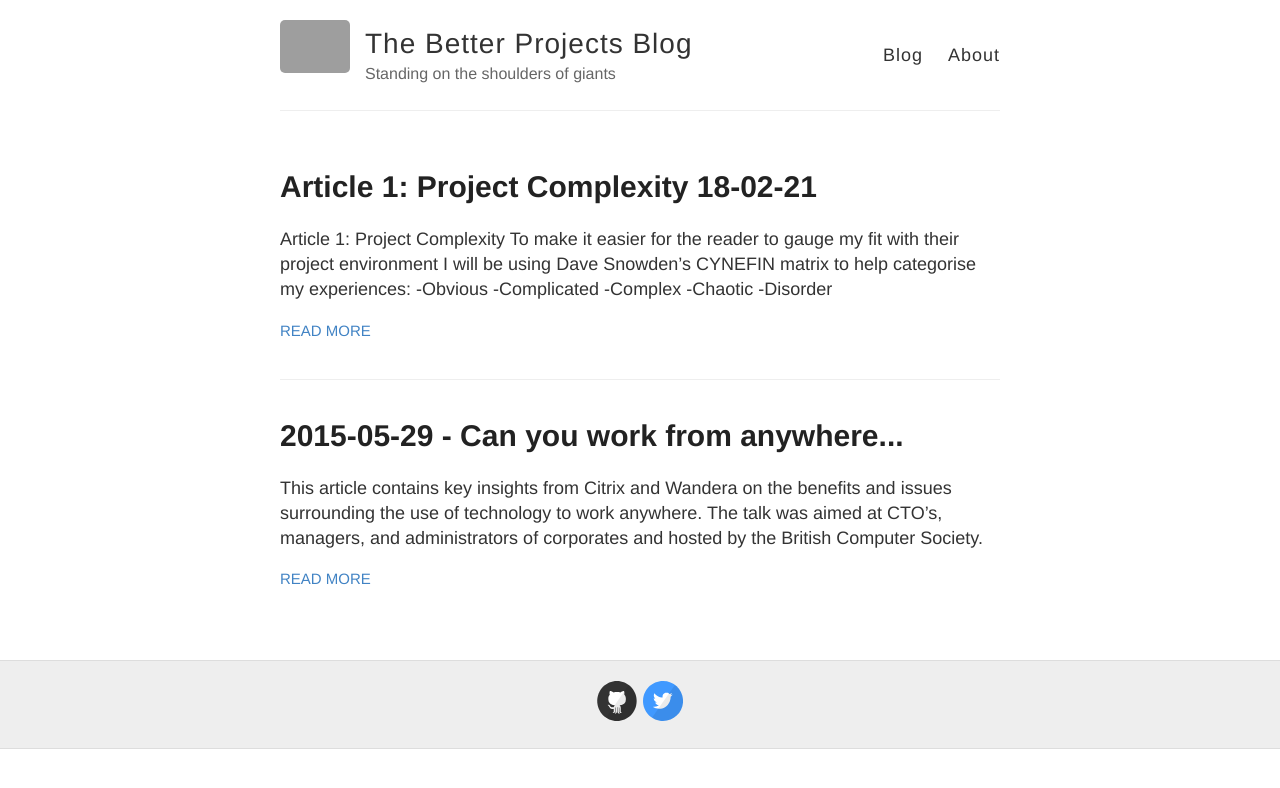
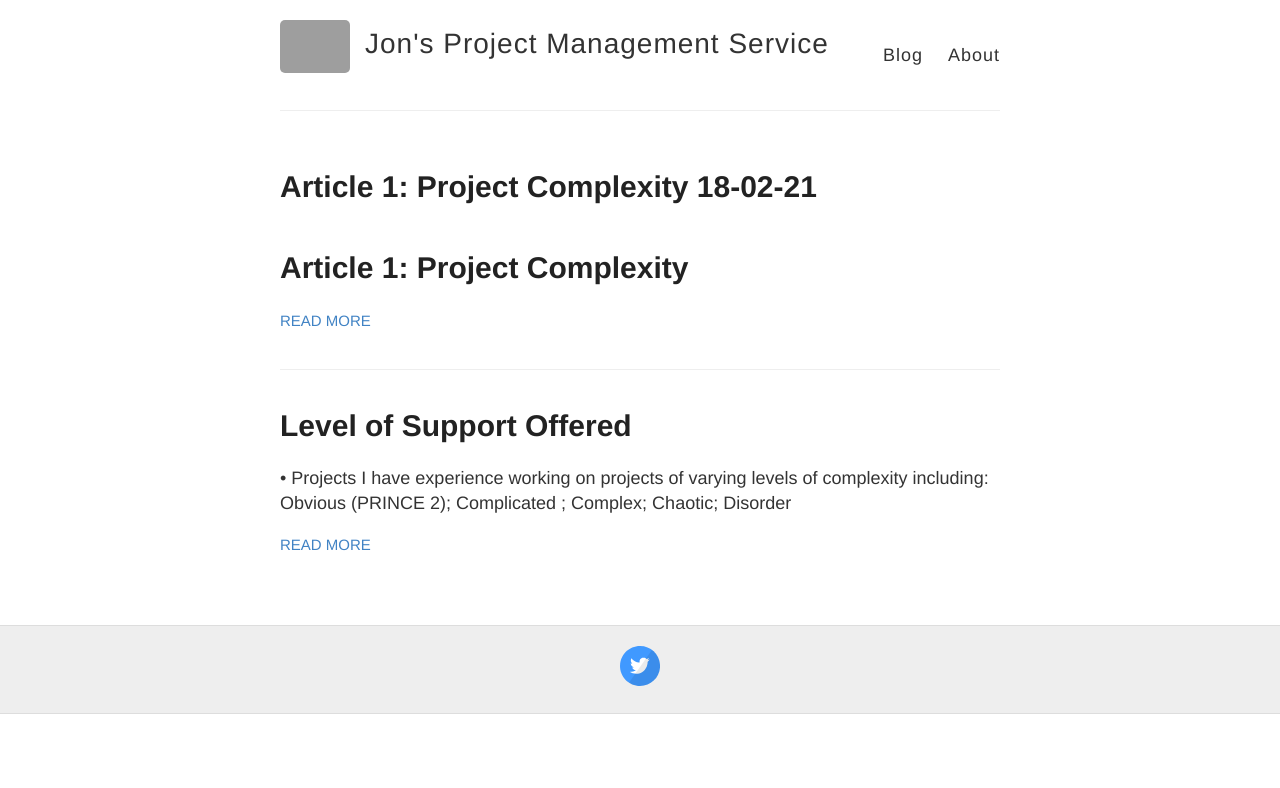
Before and after one commit to digitaltimes/digitaltimes.github.io, a Jekyll site: the page built from index.html, in a window 1280 px wide. Shown: the top 788 px of the page. Built offline with Jekyll 4.4.1, drawn with Linux system fonts in a browser that asks for light colours; grey boxes are pictures that could not be loaded.

```diff
--- a/_config.yml
+++ b/_config.yml
@@ -3,10 +3,10 @@
 #
 
 # Name of your site (displayed in the header)
-name: The Better Projects Blog
+name: Jon's Project Management Service
 
 # Short bio or description (displayed in the header)
-description: Standing on the shoulders of giants
+description:
 
 # URL of your avatar or profile pic (you could use your GitHub profile pic)
 avatar: https://raw.githubusercontent.com/barryclark/jekyll-now/master/images/jekyll-logo.png
@@ -21,7 +21,7 @@ footer-links:
   email:
   facebook:
   flickr:
-  github: barryclark/jekyll-nowS
+  github:
   instagram:
   linkedin:
   pinterest:
--- a/_posts/2015-05-29-workfromanywhere.md
+++ b/_posts/2015-05-29-workfromanywhere.md
@@ -1,24 +1,16 @@
 ---
 layout: post
-title: "2015-05-29 - Can you work from anywhere..."
+title: Level of Support Offered
 published: true
 ---
 
-This article contains key insights from Citrix and Wandera on the benefits and issues surrounding the use of technology to work anywhere.  The talk was aimed at CTO’s, managers, and administrators of corporates and hosted by the British Computer Society.
+• Projects
+I have experience working on projects of varying levels of complexity including:
+Obvious (PRINCE 2); Complicated ; Complex; Chaotic; Disorder
 
-<h1>Trends</h1>
-<ul>
-<li>Citrix representative made the observation that people have started to use smartphones as both work and personal devices whereby the phone is docked and attached to a laptop screen.</li>
-<li>Smartphones feature a work splicing feature that allows private and personal data to remain separate from each other via the use of encryption and passwords similar to that used on Blackberry smartphones.</li>
-<li>Companies are hiring more in-house app developers to build apps in much shorter time frames compared to outsourcing efforts offshore with up to three times the wait.</li>
-<li>A Citrix software web platform that is device and app agnostic. You can have IOS, Android, Microsoft, and any other o/s dependent app deployed to employees in an almost seamless fashion. This should be available in 18 months.</li>
-<li>A tool to redeploy legacy apps to the cloud in half the time</li>
-<li>The user as end-point refers to the independence of being tied down to a single location as per the days of allocated desktops and network ports.</li>
+• Data Analysis / Interpretation
 
-<h1>Management of Devices</h1>
-The downside to all this fast pace advancement is the cost of administering sometimes 100s of smartphone devices all with the potential to leak data from poorly designed apps and the risk of racking up high pay as you go data bills while employees stream YouTube while overseas.
-
-Here, Citrix has a system called mobile network management (MNM), that allows administrators to perform actions in real-time as they occur e.g. suspicious uploading of data to an unidentified server. Similarly, Wandera offers security from man in the middle attacks and data leakage from 3rd party apps by monitoring data packets in real time as they pass from the phone up to the cloud based app or storage.
-
-<h1>Why should we care?</h1>
-The talk emphasized the need to protect against poorly programmed applications that leak data and malicious hackers that try and steal data. An enterprise may have thousands of devices making it hard to monitor all security risks. According to Citrix, centralised real-time management of devices is the way forwards.
+• Programmes
+• Portfolio
+• Administration / Secretarial
+• Strategic / prioritisation
--- a/_posts/2021-02-15-DataDrivenProductivity.md
+++ b/_posts/2021-02-15-DataDrivenProductivity.md
@@ -4,10 +4,14 @@ title: "Article 1: Project Complexity 18-02-21"
 published: true
 ---
 
-Article 1: Project Complexity
-To make it easier for the reader to gauge my fit with their project environment I will be using Dave Snowden’s CYNEFIN matrix to help categorise my experiences:
--Obvious
--Complicated
--Complex
--Chaotic
--Disorder
+<h1>Article 1: Project Complexity</h1>
+
+
+What types of processes and tools are important in your support service?
+Evidence could include:
+• Enterprise PPM
+• Project Planning
+• Methodologies
+• Resource Management
+• IT
+• Processes
```
Also changed, not shown: _posts/08-06-2015-effective-communication.md (+10 -3 lines), _posts/2015-05-30-Design thinking.md (+7 -40 lines), 1 other file.
